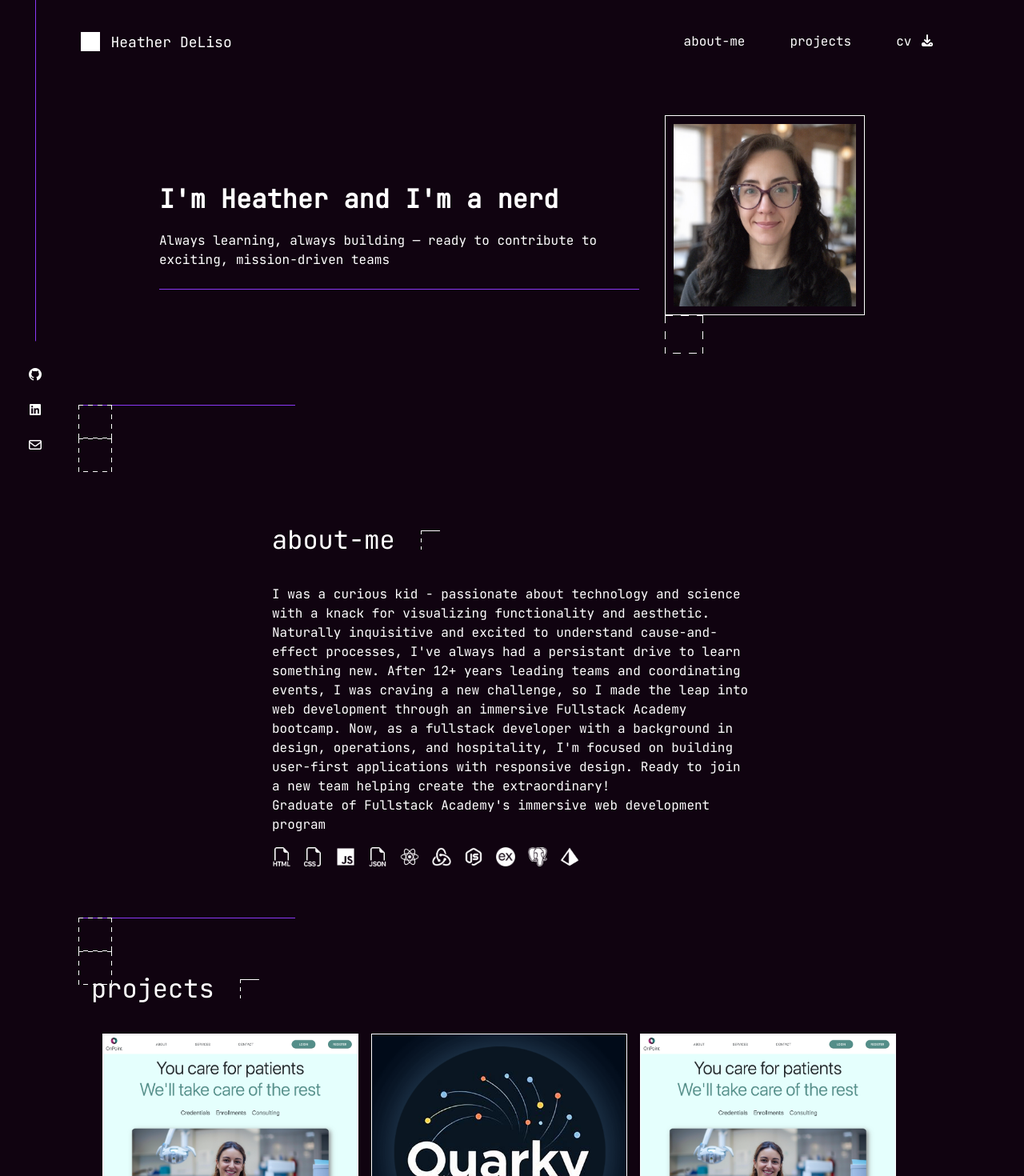
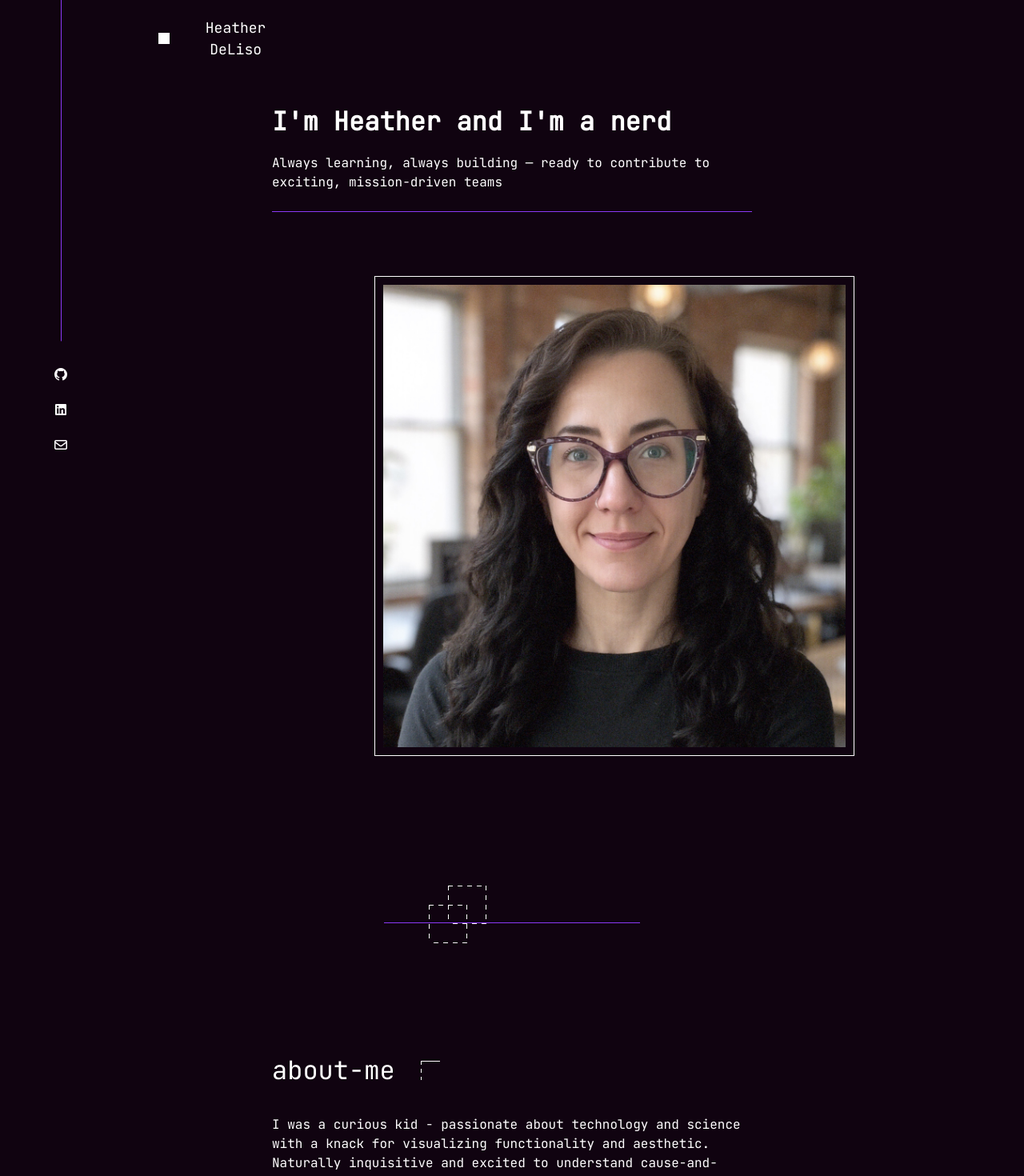
Before and after one commit to HeatherD2025/Personal_Website, a React (Vite) app: page /#/home in a window 1280 px wide. Shown: the top 1470 px of the page at 80% size. Built offline with nearby package versions, Linux system fonts and the light colour scheme.

Commit message:
desktop layout improvements

```diff
--- a/src/components/Navbar.jsx
+++ b/src/components/Navbar.jsx
@@ -18,10 +18,10 @@ export default function NavBar() {
     { label: "cv", id: "cv-download" },
   ];
 
-  const hamburgerExtraNavItems = [
-    { label: "Github", id: "github" },
-    { label: "LinkedIn", id: "linked-in" },
-  ];
+  const hamNavItem = [
+    { id: "github" },
+    { id: "linked-in" },
+  ]
 
   const scrollToTop = () => {
     window.scrollTo({ top: 0, behavior: "smooth" });
@@ -31,12 +31,6 @@ export default function NavBar() {
   const downloadCV = () => {
     window.location.href =
       "https://docs.google.com/document/d/1sMDHGPfYmFvVnfFO6n02ZnM7NvdE6ST58TmYXRblYts/export?format=pdf";
-  };
-
-  // navigate outside links helper code
-  const navigateToGithub = () => {
-    (window.location.href = "https://github.com/HeatherD2025"),
-      (target = "_blank");
   };
 
   return (
@@ -111,7 +105,7 @@ export default function NavBar() {
                   >
                     {item.label === "cv" ? (
                       <>
-                        cv <i className="fa-solid fa-download"></i>
+                       cv <i className="fa-solid fa-download"></i>
                       </>
                     ) : (
                       item.label
@@ -147,24 +141,28 @@ export default function NavBar() {
             {isMobile && (
               <>
                 <a
-                  className="navItem"
+                  className="hamNavItem"
                   href="https://github.com/HeatherD2025"
                   target="_blank"
                   rel="noopener noreferrer"
                   onClick={() => setIsOpen(false)}
                 >
-                  Github <i className="fa-brands fa-github"></i>
+                  <i className="fa-brands fa-github"></i>
                 </a>
 
                 <a
-                  className="navItem"
+                  className="hamNavItem"
                   href="https://www.linkedin.com/in/heatherdeliso/"
                   target="_blank"
                   rel="noopener noreferrer"
                   onClick={() => setIsOpen(false)}
                 >
-                  LinkedIn <i className="fa-brands fa-linkedin"></i>
+                  <i className="fa-brands fa-linkedin"></i>
                 </a>
+
+                <Link to="/contactForm">
+                  <i className="hamNavItem fa-regular fa-envelope contactIcons"></i>
+                </Link>
               </>
             )}
           </div>
--- a/src/components/Projects.jsx
+++ b/src/components/Projects.jsx
@@ -80,15 +80,14 @@ export default function Projects() {
               <a
                 onClick={() => navigate("/QuarkyProjectDetail", scrollToTop())}
               >
-                <div className="projectContainer">
-                  <img className="projectImage" src={QuarkyImg}></img>
+                {/* <div className="projectContainer"> */}
+                  {/* <img className="projectImage" src={QuarkyImg}></img> */}
 
                   <div className="firstDividerLine"></div>
                   <div className="firstInfoContainer">
-                    <div className="projectTitle">Quarky</div>
+                    <div className="projectTitle">coming soon</div>
                     <div className="projectDescription">
-                      News, discussion, and podcasts - all centered around
-                      science
+                      Quarky
                     </div>
                     <div className="toolIcons">
                       <img
@@ -108,17 +107,15 @@ export default function Projects() {
                       ></img>
                     </div>
                   </div>
-                </div>
+                {/* </div> */}
                </a>
               )}
 
-              <a onClick={() => navigate("/ProjectDetail")}>
+              {/* <a onClick={() => navigate("/ProjectDetail")}>
                 <div className="projectContainer">
-                  <img className="projectImage" src={OPSG}></img>
 
-                  <div className="firstDividerLine"></div>
                   <div className="firstInfoContainer">
-                    <div className="projectTitle">NEW PROJECT HERE</div>
+                    <div className="projectTitle">coming soon</div>
                     <div className="projectDescription">
                       wenflew fewofnewldewldnc newloejdl cl elwdnlwekw
                     </div>
@@ -141,7 +138,8 @@ export default function Projects() {
                     </div>
                   </div>
                 </div>
-              </a>
+              </a> */}
+
             </div>
             <div className="betweenSectionAccentLine2"></div>
           </div>
--- a/src/pages/Home.jsx
+++ b/src/pages/Home.jsx
@@ -24,9 +24,9 @@ export default function Home() {
 
   return (
     <>
-      <div className="container">
+      {/* <div className="container"> */}
         <div className="background">
-          <div className="pageGrid">
+          {/* <div className="pageGrid"> */}
             {/* Home page header section */}
             <section id="home" className="section"></section>
 
@@ -45,9 +45,10 @@ export default function Home() {
                 <div className="myPhotoWrapper">
                   <div className="myPhoto"></div>
                 </div>
+                </div>
                 <div className="accentBox1"></div>
               </div>
-            </div>
+
 
             {/* end of main */}
 
@@ -73,12 +74,12 @@ export default function Home() {
             {/* Projects section */}
             <Projects />
 
-          </div>
+          {/* </div> */}
           <div className="footerContainer">
             <div className="footer"></div>
           </div>
         </div>
-      </div>
+      {/* </div> */}
     </>
   );
 }
--- a/src/styles/main.css
+++ b/src/styles/main.css
@@ -18,23 +18,25 @@ body,
 
 .container {
   width: min(90%, 1440px);
-  max-width: 100%;
   margin: 0 auto;
 }
 
-.pageGrid {
+/* .pageGrid {
   display: flex;
   flex-direction: column;
   gap: 4rem;
+  min-width: 1050px;
+  max-width: 1920px;
   margin: 0 auto;
+  margin: 0rem 1rem 0rem .5rem;
   padding: 0 1rem;
-  position: relative;
-}
+   position: relative;
+} */
 
 section {
   /* display: block; */
   width: 100%;
-  max-width: 2000px;
+  max-width: 1920px;
   margin: 0 auto;
   padding: 0 1rem;
   box-sizing: border-box;
@@ -45,16 +47,23 @@ section {
   display: flex;
   flex-direction: row;
   flex-wrap: wrap;
+  align-items: center;
+  margin-top: 8rem;
   justify-content: center;
-  align-items: center;
-  gap: 2rem;
-  margin-top: 5rem;
+  gap: 5rem;
 }
 
 .mainLandingText,
 .photoAndBoxWrapper {
   /* flex: 1 1 300px; */
   max-width: 600px;
+  display: flex;
+  flex-wrap: wrap;
+  flex-direction: column;
+  align-content: center;
+}
+.photoAndBoxWrapper {
+  margin-left: 16rem;
 }
 
 .mainHeader {
@@ -80,8 +89,8 @@ section {
 }
 
 .myPhotoWrapper {
-  width: 250px;
-  height: 250px;
+  width: 600px;
+  height: 600px;
   border: 1px, solid, #fff;
   padding: 10px;
 }
@@ -91,12 +100,15 @@ section {
   height: 100%;
   background-image: url("../assets/images/myPortrait.jpg");
   background-size: cover;
-  background-position: center;
+  /* background-position: center; */
 }
 
 .accentBox1 {
-  width: 3rem;
-  height: 3rem;
+  width: 15rem;
+  height: 15rem;
+  margin-top: -12rem;
+  margin-left: 95rem;
+  z-index: 15;
   background-image: linear-gradient(to right, #fff 50%, transparent 50%),
     linear-gradient(to bottom, #fff 50%, transparent 50%),
     linear-gradient(to left, #fff 50%, transparent 50%),
@@ -107,16 +119,24 @@ section {
 }
 
 /* first section divider accent after intro (boxes on left) */
+.accentWrapper {
+  display: flex;
+  justify-content: center;
+}
 .accentLine3 {
   height: 0.0625rem;
   background: #8a38f5;
   width: 25%;
   z-index: 8;
+  margin-top: 5rem;
+  margin-bottom: 5rem;
 }
 .accentBox2 {
-  max-height: 2.63rem;
+  max-height: 3rem;
   aspect-ratio: 1/1;
   z-index: 0 !important;
+  margin-top: -2.9rem;
+  margin-left: 5rem;
   background-image: linear-gradient(to right, #fff 50%, transparent 50%),
     linear-gradient(to bottom, #fff 50%, transparent 50%),
     linear-gradient(to left, #fff 50%, transparent 50%),
@@ -126,9 +146,11 @@ section {
   background-position: top left, top right, bottom left, top left;
 }
 .floatingAccentBox2 {
-  width: 2.63rem;
+  max-height: 3rem;
   aspect-ratio: 1 / 1;
-  z-index: 1 !important;
+  z-index: 10 !important;
+  margin-top: -1.5rem;
+  margin-left: 3.5rem;
   background-image: linear-gradient(to right, #fff 50%, transparent 50%),
     linear-gradient(to bottom, #fff 50%, transparent 50%),
     linear-gradient(to left, #fff 50%, transparent 50%),
--- a/src/styles/navbar.css
+++ b/src/styles/navbar.css
@@ -4,16 +4,15 @@
 
 .navbar {
   position: fixed !important;
-  top: 0;
-  left: 0;
   width: 100%;
+  height: 6rem;
   background-color: #100310;
   z-index: 9;
-  margin: 0 auto;
+
 }
 
 /* ---------- Desktop Grid Layout ---------- */
-.navbarGrid {
+/* .navbarGrid {
   display: grid;
   grid-template-columns: repeat(16, 1fr);
   gap: 1rem;
@@ -21,13 +20,17 @@
   width: 100%;
   margin: 0 auto;
   padding: 1.5rem 1rem;
-}
+} */
 
 .navbarInner {
-  grid-column: 2 / span 14;
-  display: grid;
+  display: flex;
+  justify-content: center;
+  gap: 60rem;
+  margin-left: 12rem;
+  /* grid-column: 2 / span 14; */
+  /* display: grid;
   grid-template-columns: auto 1fr;
-  align-items: center;
+  align-items: center; */
 }
 
 /* ---------- Branding ---------- */
@@ -38,7 +41,7 @@
   transition: color 0.2s ease, background-color 0.2s ease;
   display: flex;
   align-items: center;
-  gap: 0.75em;
+  gap: 2.5rem;
 }
 
 .homeButton {
@@ -63,9 +66,9 @@
 .navItems {
   display: flex;
   gap: 1.5rem;
-  justify-content: flex-end;
+  /* justify-content: flex-end;
   align-items: center;
-  margin-left: auto;
+  margin-left: auto; */
 }
 
 .navItem {
@@ -103,8 +106,8 @@
 /* ---------- Left-side Icon Column ---------- */
 .linkBox {
   position: fixed;
-  top: 0;
-  left: 0;
+  top: 0rem;
+  left: 2rem;
   height: 35.75rem;
   width: 1.5rem;
   margin: 0 2rem;
@@ -183,7 +186,6 @@
   .navItems {
     display: none;
     flex-direction: column;
-    align-items: center;
     gap: 1.5rem;
     background-color: #100310;
     padding: 2rem 0;
@@ -218,11 +220,15 @@
     font-size: 1.75rem;
   }
 
-  .navItems {
-    gap: 1rem;
+  .navItems.open, .hamNavItems.open {
+    display: flex;
+    align-items: flex-start;
   }
 
-  .navItem {
-    padding: 0.75rem;
+  .navItem, .hamNavItem {
+    display: flex;
+    padding: 0.25rem;
+    color: #fff;
   }
+
 }
--- a/src/styles/projectPages.css
+++ b/src/styles/projectPages.css
@@ -99,12 +99,7 @@
     gap: 1.5rem;
   }
 
-
   /* OPSG Project Page*/
-  .pageGrid {
-    /* display: flex !important;
-    flex-direction: column; */
-  }
   .projectDetailHeaderWrapper {
     display: flex;
     justify-content: flex-start;
@@ -146,6 +141,16 @@
     margin-bottom: 2rem;
     margin-top: 1rem;
     order: 4
+  }
+  .toolIcons,
+  .toolIcon {
+    display: flex;
+    width: 1.5rem;
+    height: 1.5rem;
+    object-fit: contain;
+    margin-right: 0.5rem;
+    margin-top: .3rem;
+    margin-bottom: .3rem;
   }
   .toolIcons2 {
     order: 5;
```
